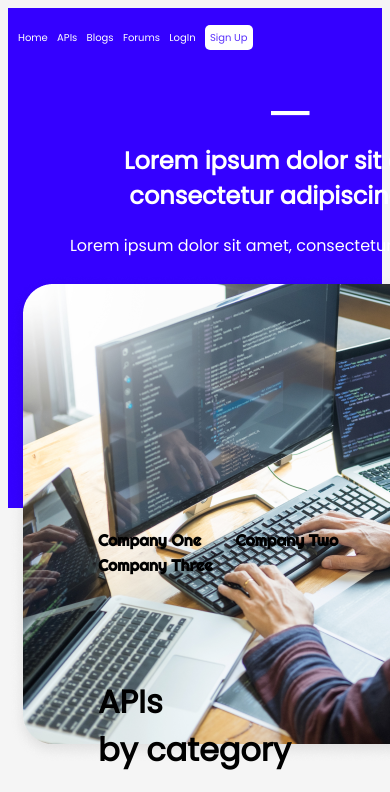
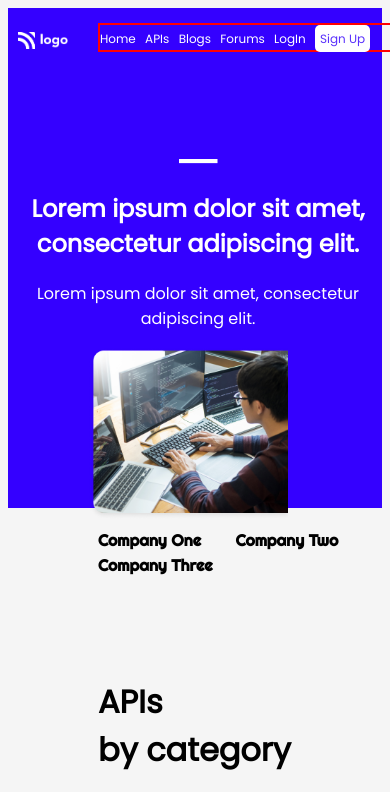
Before and after one commit to VidyaSagarMehar/live-project-09-API, a website: page index.html in a window 390 px wide. Shown: the top 792 px of the page. Drawn offline with Linux system fonts and the light colour scheme.

Commit message:
Media querry added

```diff
--- a/Media.css
+++ b/Media.css
@@ -5,14 +5,16 @@
     grid-template-columns: 1fr;
   }
   nav a{
-    font-size: 10px;
+    font-size: 12px;
   }
   nav{
     float: right;
-    margin-left: 10px;
+    margin-left: 90px;
     margin-right: 0px;
     margin-top: 15px;
+    width: 300px;
     cursor: pointer;
+    border: 2px solid red;
 }
 
 .nav-item{
@@ -31,12 +33,17 @@
 }
 
 .logo{
-    display: none;
+    display: inline-block;
+    width: 50px;
+    margin-left: 10px;
+    margin-top: -20px;
 }
 .search-icon{
-  display: none;
-}
+  display: none;}
+
 .header-text{
+  /* border: 2px solid rebeccapurple; */
+  width: 380px;
   text-align: center;
   color: white;
   margin-left: 0px;
@@ -46,7 +53,10 @@
 }
 
 .header-image{
-  float: right;
+    width: 200px;
+    /* border: 2px solid red; */
+    float: left;
+    margin-left: 80px;
 }
 
 .companies{
```
